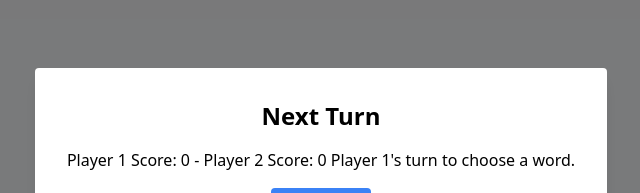
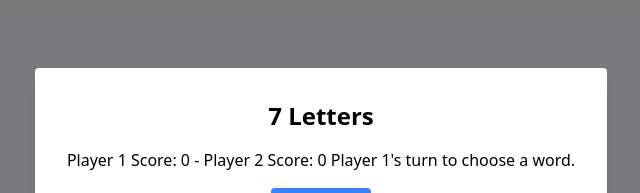
Before and after one commit to williampepple1/seven-letters, a React (Vite) app: page / in a window 1280 px wide. Shown: the part 236-429 px from the top of the page, without its empty margins (319-959 px from the left). Built offline with nearby package versions, Linux system fonts and the light colour scheme.

Commit message:
Update WordGame.tsx

```diff
--- a/src/components/WordGame.tsx
+++ b/src/components/WordGame.tsx
@@ -124,7 +124,7 @@ const WordGame: React.FC = () => {
     <div className="flex items-center justify-center min-h-screen bg-gray-100">
       <Modal
         isOpen={isModalOpen}
-        title="Next Turn"
+        title="7 Letters"
         content={`Player 1 Score: ${playerScores[0]} - Player 2 Score: ${playerScores[1]}\n${modalContent}`}
         onContinue={handleContinue}
       />
```
